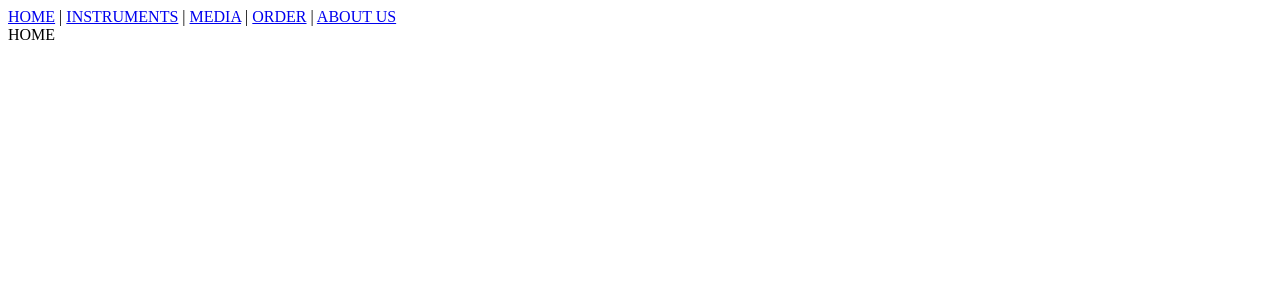
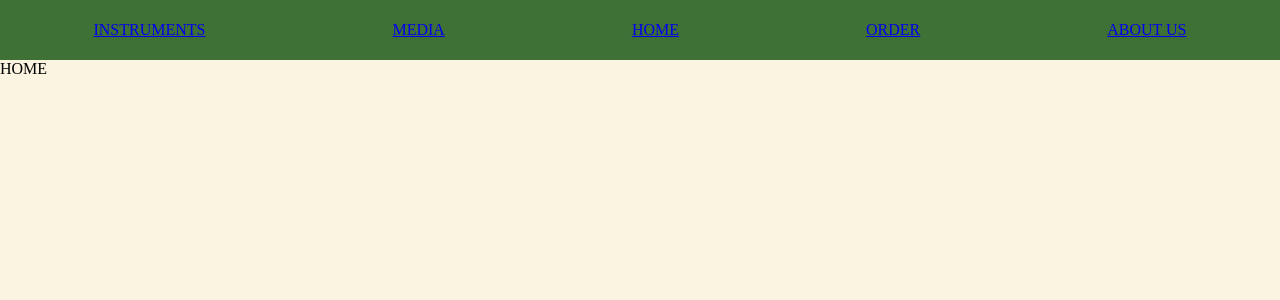
Before and after one commit to jackpronske/Pronske-Guitars, a React app: page / in a window 1280 px wide. Shown: the top 300 px of the page. Built offline with nearby package versions, Linux system fonts and the light colour scheme; the HTML template or start-up script is replaced by a standard one.

Commit message:
added some more basic css for nav bar

```diff
--- a/client/src/Components/ErrorPage.jsx
+++ b/client/src/Components/ErrorPage.jsx
@@ -4,9 +4,9 @@ import "../Styles/ErrorPage.scss";
 
 export default function ErrorPage() {
   return (
-    <div>
-      <h1 className="error">404 – Not Found</h1>
-      <p className="error">Woah, I am lost...</p>
+    <div className="error">
+      <h1>404 – Not Found</h1>
+      <p>Woah, I am lost...</p>
       <Link to={"/"}>Take Me Home</Link>
     </div>
   );
--- a/client/src/Components/NavBar.jsx
+++ b/client/src/Components/NavBar.jsx
@@ -1,13 +1,14 @@
 import React from "react";
 import { NavLink } from "react-router-dom";
+import "../Styles/NavBar.scss";
 
 export default function NavBar() {
   return (
-    <nav>
-      <NavLink to="/">HOME</NavLink> |{" "}
-      <NavLink to="/instruments">INSTRUMENTS</NavLink> |{" "}
-      <NavLink to="/media">MEDIA</NavLink> |{" "}
-      <NavLink to="/order">ORDER</NavLink> |{" "}
+    <nav className="nav-container">
+      <NavLink to="/instruments">INSTRUMENTS</NavLink>
+      <NavLink to="/media">MEDIA</NavLink>
+      <NavLink to="/">HOME</NavLink>
+      <NavLink to="/order">ORDER</NavLink>
       <NavLink to="/about">ABOUT US</NavLink>
     </nav>
   );
--- /dev/null
+++ b/client/src/Styles/App.scss
@@ -0,0 +1,7 @@
+html,
+body {
+    margin: 0;
+    padding: 0;
+    background-color: #FAF4E1;
+    padding-top: 30px;
+}
--- a/client/src/Styles/ErrorPage.scss
+++ b/client/src/Styles/ErrorPage.scss
@@ -1,4 +1,9 @@
 .error {
     padding: 2rem;
-    color: red
+    color: red;
+    border: 1px dotted red;
+    display: flex;
+    flex-direction: column;
+    justify-content: space-around;
+    align-items: center;
 }
--- a/client/src/Styles/NavBar.scss
+++ b/client/src/Styles/NavBar.scss
@@ -0,0 +1,24 @@
+.nav-container {
+    height: 60px;
+    display: flex;
+    justify-content: space-around;
+    align-items: center;
+    background-color: #3D7135;
+    position: fixed;
+    // top: -60px;
+    width: 100%;
+
+    animation: slideDown .4s ease-out forwards;
+}
+
+@keyframes slideDown {
+    from {
+        top: -60px;
+        opacity: 0;
+    }
+
+    to {
+        top: 0;
+        opacity: 1;
+    }
+}
--- a/client/src/index.js
+++ b/client/src/index.js
@@ -4,6 +4,8 @@ import { createBrowserRouter, RouterProvider } from "react-router-dom";
 
 import App from "./Components/App";
 import ErrorPage from "./Components/ErrorPage";
+
+import "./Styles/App.scss";
 
 const router = createBrowserRouter([
   {
```
Also changed, not shown: 1 other file (tests, documents, lock files or other folders).
